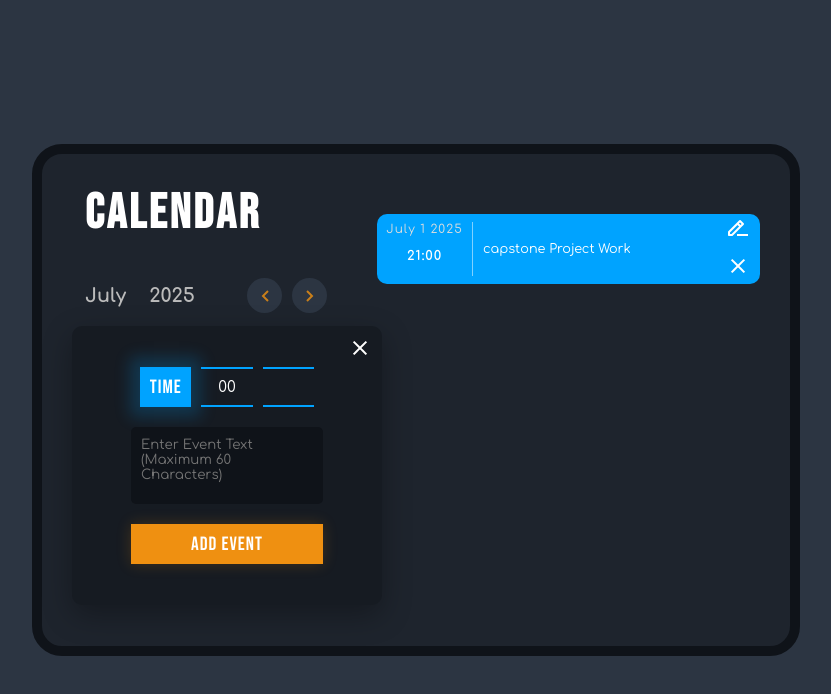
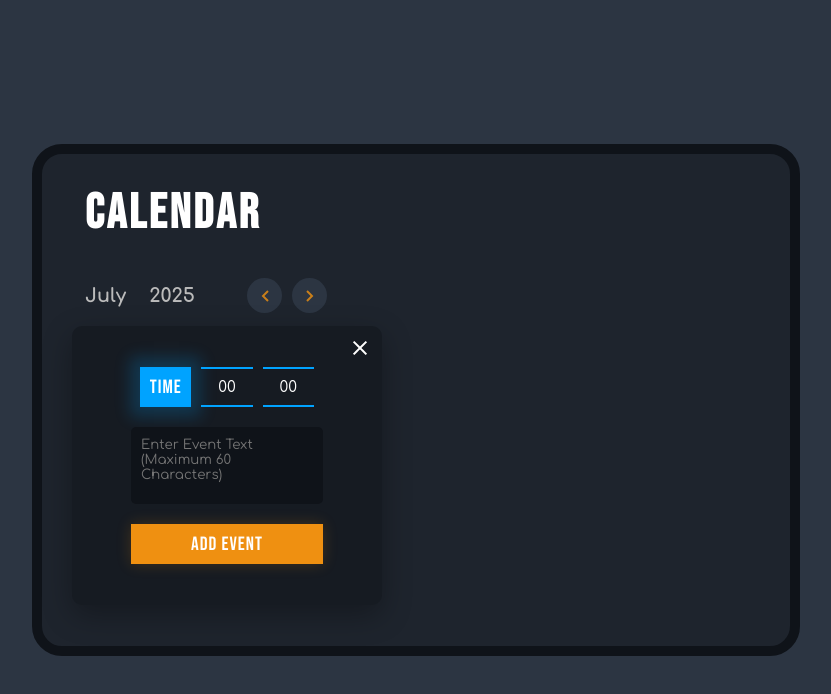
Before and after one commit to Sam99132/Capstone-Sem2, a React (Vite) app in the folder capstone-project/: page / in a window 1280 px wide. Both pictures are taken after a click on the element "10". Shown: the top 694 px of the page, without its empty margins (224-1055 px from the left). Built offline with nearby package versions, Linux system fonts and the light colour scheme.

Commit message:
added dynamic event messages with the ability to edit said events

```diff
--- a/capstone-project/src/Components/CalendarApp.jsx
+++ b/capstone-project/src/Components/CalendarApp.jsx
@@ -15,18 +15,18 @@ const CalendarApp = () => {
     const [events,setEvents] = useState([])
     const [eventTime,setEventTime] = useState({hours:'00',minutes:'00'})
     const [eventText,setEventText] = useState('')
-
+    const[editingEvent,setEditingEvent] = useState(null)
     const daysInMonth = new Date(currentYear,currentMonth+1,0).getDate()
 
     const firstDayOfMonth = new Date(currentYear,currentMonth,1).getDay()
 
     const prevMonth=()=>{
-        setCurrentMonth((prevMonth)=>(currentMonth===0?11:prevMonth-1))
+        setCurrentMonth((prevMonth)=>(currentMonth===0?11:currentMonth-1))
         setCurrentYear(prevYear=> currentMonth===0?prevYear-1:prevYear)
     }
 
     const nextMonth=()=>{
-        setCurrentMonth((nextMonth)=>(currentMonth===11?0:nextMonth+1))
+        setCurrentMonth((nextMonth)=>(currentMonth===11?0:currentMonth+1))
         setCurrentYear(nextYear=> currentMonth===11?nextYear+1:nextYear)
     }
 
@@ -39,6 +39,7 @@ const CalendarApp = () => {
             setShowEventPopup(true)
             setEventText("")
             setEventTime({hours:'00',minutes:'00'})
+            setEditingEvent(null)
         }
     }
 
@@ -52,14 +53,40 @@ const CalendarApp = () => {
 
     const handleEventSubmit = ()=>{
         const newEvent = {
+            id : editingEvent?editingEvent.id : Date.now(),
             date: selectedDate,
             time: `${eventTime.hours.padStart(2,'0')}:${eventTime.minutes.padStart(2,'0')}`,
             text: eventText
         }
-        setEvents([...events,newEvent])
+
+        let updatedEvents = [...events]
+        if (editingEvent){
+            updatedEvents = updatedEvents.map((event)=>
+                 event.id === editingEvent.id?newEvent:event,)
+        }
+        else{
+            updatedEvents.push(newEvent)
+        }
+
+        updatedEvents.sort((a,b)=> new Date(a.date) - new Date(b.date))
+
+        setEvents([updatedEvents])
         setEventTime({hours:'00',minutes:'00'})
         setEventText("")
         setShowEventPopup(false)
+        setEditingEvent(null)
+
+    }
+
+    const handleEditEvent=(event)=>{
+        setSelectedDate(new Date(event.date))
+        setEventTime({
+            hours: event.time.split(":")[0],
+            minutes : event.time.split(":")[1],
+        })
+        setEventText(event.text)
+        setEditingEvent(event)
+        setShowEventPopup(true)
 
     }
 
@@ -84,15 +111,18 @@ const CalendarApp = () => {
                 </div>
             </div>
             <div className="weekdays">
-                {daysOfWeek.map((day)=><span key={day}> {day}</span>)}
+                {daysOfWeek.map((day)=>(
+                    <span key={day}> {day}</span>))}
             </div>
             <div className="days">
                 {[...Array(firstDayOfMonth).keys()].map((_,index)=> (
-                <span key={`empty-${index}`}/>))}
+                <span/>))}
 
-
-            {[...Array(daysInMonth).keys()].map((day)=>
-            <span key={day+1} className={day+1===currentDate.getDate() && currentMonth === currentDate.getMonth() && currentYear===currentDate.getFullYear()?"current-day":""} onClick={()=> handleDayClick(day+1)}>{day+1}</span>)}
+                {[...Array(daysInMonth).keys()].map((day)=>
+                <span
+                key={day+1}
+                className={day+1===currentDate.getDate() && currentMonth === currentDate.getMonth() && currentYear===currentDate.getFullYear()?"current-day":""} onClick={()=> handleDayClick(day+1)}>{day+1}
+                </span>)}
 
             </div>
         </div>
@@ -100,30 +130,52 @@ const CalendarApp = () => {
             {showEventPopup &&(<div className="event-popup">
                 <div className="time-input">
                     <div className="event-popup-time">Time</div>
-                    <input type="number" name="hours" min={0} max={24} className="hours" value ={eventTime.hours} onChange={(e)=>{setEventTime({...eventTime,hours:e.target.value})}}/>
-                    <input type="number" name="minutes" min={0} max={60} className="minutes"/>
-
-
+                    <input
+                        type="number"
+                        name="hours"
+                        min={0}
+                        max={24}
+                        className="hours"
+                        value ={eventTime.hours}
+                        onChange={(e)=>{setEventTime({...eventTime,hours:e.target.value})}}/>
+                    <input
+                        type="number"
+                        name="minutes"
+                        min={0}
+                        max={60}
+                        className="minutes"
+                        value ={eventTime.minutes}
+                        onChange={(e)=>{setEventTime({...eventTime,minutes:e.target.value})}}/>
                 </div>
-                <textarea placeholder="Enter Event Text (Maximum 60 Characters) "></textarea>
-                <button className="event-popup-btn">Add Event</button>
+                <textarea placeholder="Enter Event Text (Maximum 60 Characters)"
+                value={eventText}
+                onChange={(e)=>{
+                    if (e.target.value.length <= 60){
+                        setEventText(e.target.value)
+                    }
+                }}
+                ></textarea>
+                <button className="event-popup-btn" onClick={handleEventSubmit}>{editingEvent?"Update Event" : "Add Event"}</button>
                 <button className="close-event-popup" onClick={CloseEventPopup}>
                     <i className="bx bx-x"><svg  xmlns="http://www.w3.org/2000/svg" width={24} height={24} fill={"currentColor"} viewBox="0 0 24 24">{/* Boxicons v3.0 https://boxicons.com | License  https://docs.boxicons.com/free */}<path d="m7.76 14.83-2.83 2.83 1.41 1.41 2.83-2.83 2.12-2.12.71-.71.71.71 1.41 1.42 3.54 3.53 1.41-1.41-3.53-3.54-1.42-1.41-.71-.71 5.66-5.66-1.41-1.41L12 10.59 6.34 4.93 4.93 6.34 10.59 12l-.71.71z"></path></svg></i>
                 </button>
             </div>)}
-            <div className="event">
+            {events.map((event,index)=>(
+            <div className="event" key={index}>
                 <div className="event-date-wrapper">
-                    <div className="event-date">July 1 2025</div>
-                    <div className="event-time">21:00</div>
+                    <div className="event-date">{`${monthsOfYear[event.date.getMonth()]} ${event.date.getDate()} ${event.date.getFullYear()}`}</div>
+                    <div className="event-time">{event.time}</div>
+                </div>
 
-                </div>
-                <div className="event-text">capstone Project Work</div>
+                <div className="event-text">{event.text}</div>
                 <div className="event-buttons">
-                    <i className="bx bxs-edit-alt"><svg  xmlns="http://www.w3.org/2000/svg" width={24} height={24} fill={"currentColor"} viewBox="0 0 24 24">{/* Boxicons v3.0 https://boxicons.com | License  https://docs.boxicons.com/free */}<path d="m17.71 7.29-3-3a.996.996 0 0 0-1.41 0l-11.01 11A1 1 0 0 0 2 16v3c0 .55.45 1 1 1h3c.27 0 .52-.11.71-.29l11-11a.996.996 0 0 0 0-1.41ZM5.59 18H4v-1.59l7.5-7.5 1.59 1.59zm8.91-8.91L12.91 7.5 14 6.41 15.59 8zM11 18h11v2H11z"></path></svg></i>
+                    <i className="bx bxs-edit-alt" onClick={()=> handleEditEvent(event)}><svg  xmlns="http://www.w3.org/2000/svg" width={24} height={24} fill={"currentColor"} viewBox="0 0 24 24">{/* Boxicons v3.0 https://boxicons.com | License  https://docs.boxicons.com/free */}<path d="m17.71 7.29-3-3a.996.996 0 0 0-1.41 0l-11.01 11A1 1 0 0 0 2 16v3c0 .55.45 1 1 1h3c.27 0 .52-.11.71-.29l11-11a.996.996 0 0 0 0-1.41ZM5.59 18H4v-1.59l7.5-7.5 1.59 1.59zm8.91-8.91L12.91 7.5 14 6.41 15.59 8zM11 18h11v2H11z"></path></svg></i>
                     <i className="bx bxs-message-alt-x"><svg  xmlns="http://www.w3.org/2000/svg" width={24} height={24} fill={"currentColor"} viewBox="0 0 24 24">{/* Boxicons v3.0 https://boxicons.com | License  https://docs.boxicons.com/free */}<path d="m7.76 14.83-2.83 2.83 1.41 1.41 2.83-2.83 2.12-2.12.71-.71.71.71 1.41 1.42 3.54 3.53 1.41-1.41-3.53-3.54-1.42-1.41-.71-.71 5.66-5.66-1.41-1.41L12 10.59 6.34 4.93 4.93 6.34 10.59 12l-.71.71z"></path></svg></i>
 
                 </div>
             </div>
+            ))}
+
         </div>
     </div>
   )
```
